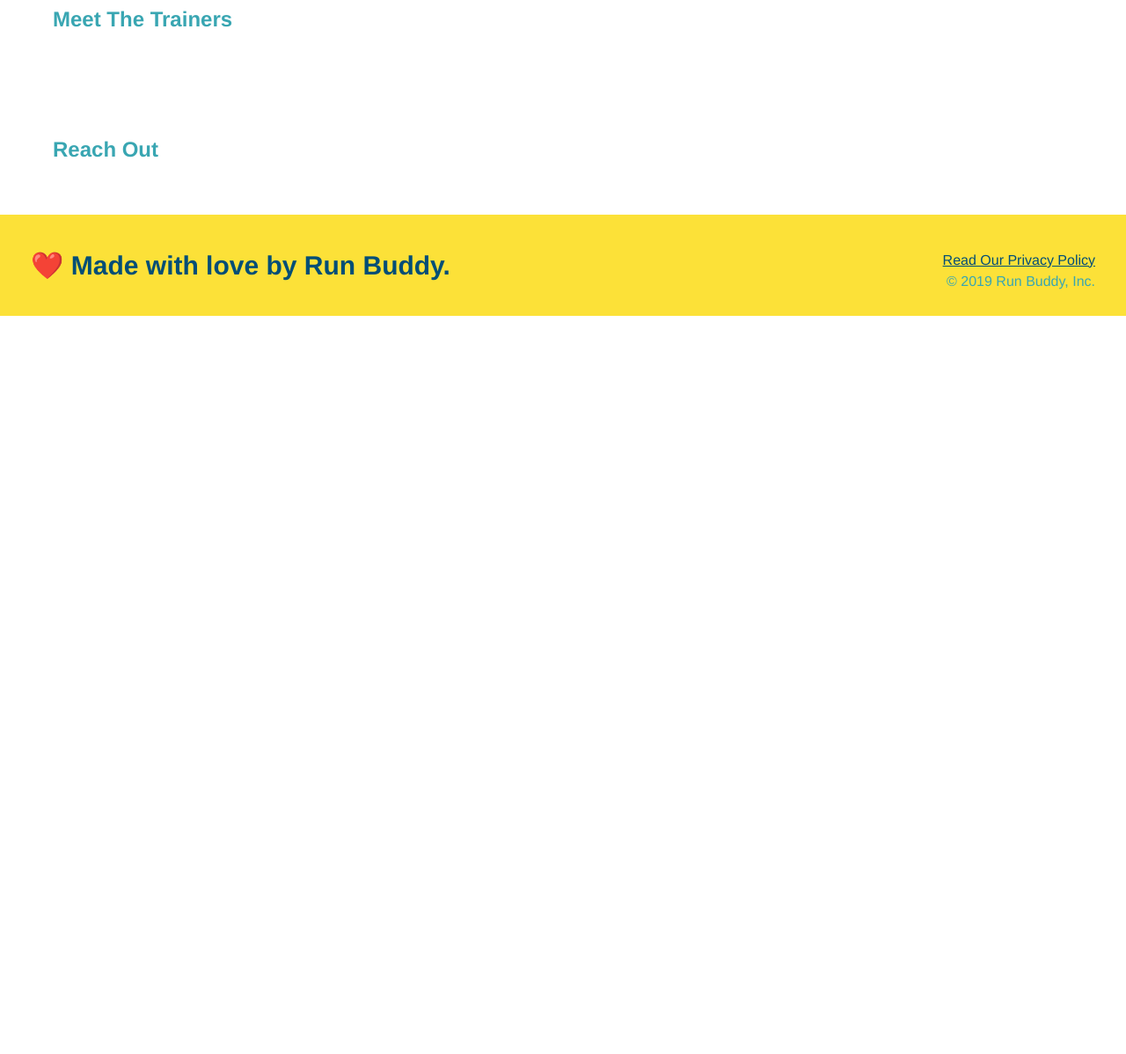
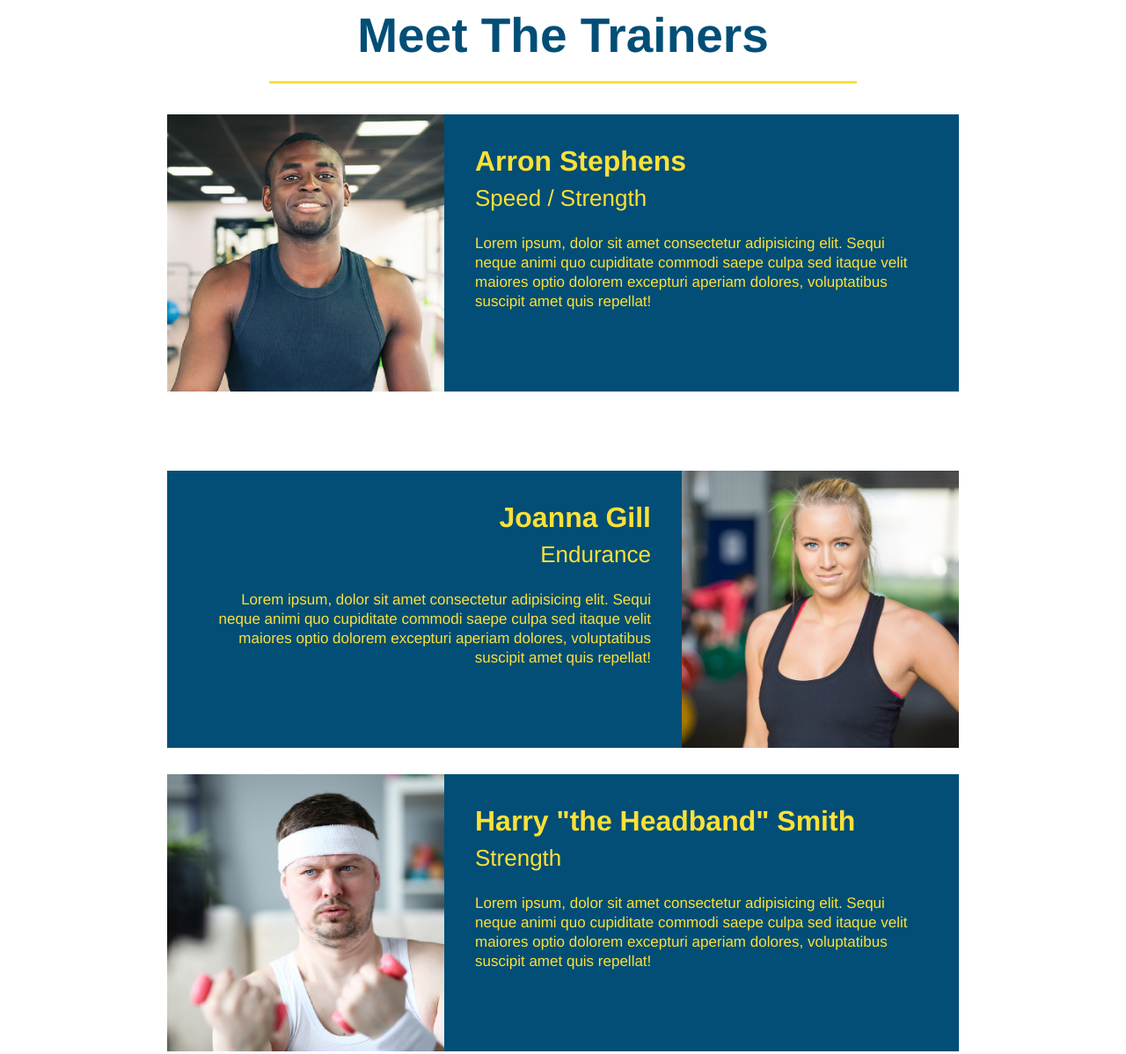
Before and after one commit to Crisawn/run-buddy, a plain HTML site: page index.html in a window 1280 px wide. Shown: the part 2800-3998 px from the top of the page at 88% size. Before the commit the page ends 3159 px from the top, so only its background shows below. Drawn offline with Linux system fonts and the light colour scheme.

Commit message:
added trainers

```diff
--- a/assets/css/style.css
+++ b/assets/css/style.css
@@ -164,3 +164,45 @@ header {
       .steps span {
           font-size: 38px;
       }
+    .trainers {
+        text-align: center;
+    }
+    .trainer {
+        width: 900px;
+        margin: 0 auto 30px auto;
+        background: #024e76;
+        color: #fce138;
+        overflow: auto;
+    }
+    .trainer img {
+        width: 35%;
+        float: left;
+    }
+    .trainer-bio {
+        padding: 35px;
+        float: left;
+        width: 65%;
+    }
+    .text-left {
+        text-align: left;
+      }
+
+      .text-right {
+        text-align: right;
+      }
+
+      .trainer-bio h3 {
+        font-size: 32px;
+        margin-bottom: 8px;
+      }
+
+      .trainer-bio h4 {
+        font-weight: lighter;
+        font-size: 26px;
+        margin-bottom: 25px;
+      }
+
+      .trainer-bio p {
+        font-size: 17px;
+        line-height: 1.3;
+      }
--- a/index.html
+++ b/index.html
@@ -105,9 +105,46 @@
 </section>
 
 <!-- "meet the trainers" section -->
-<section>
-  <h2>Meet The Trainers</h2>
+<section id="your-trainers"class="trainers">
+  <h2 class="section-title primary-border">Meet The Trainers</h2>
+<article class="trainer">
+    <img src="./assets/images/trainer-1.jpg"  alt="Arron Stephens in his workout  clothes, ready to pump iron" />
+    <div class="trainer-bio text-left">
+      <h3>Arron Stephens</h3>
+      <h4>Speed / Strength</h4>
+      <p>
+        Lorem ipsum, dolor sit amet consectetur adipisicing elit. Sequi neque animi quo cupiditate commodi saepe culpa sed
+        itaque velit maiores optio dolorem excepturi aperiam dolores, voluptatibus suscipit amet quis repellat!
+      </p>
+    </div>
+  </article>
 </section>
+
+<!-- second trainer bio -->
+<article class="trainer">
+  <div class="trainer-bio text-right">
+    <h3>Joanna Gill</h3>
+    <h4>Endurance</h4>
+    <p>
+      Lorem ipsum, dolor sit amet consectetur adipisicing elit. Sequi neque animi quo cupiditate commodi saepe culpa sed
+      itaque velit maiores optio dolorem excepturi aperiam dolores, voluptatibus suscipit amet quis repellat!
+    </p>
+  </div>
+  <img src="./assets/images/trainer-2.jpg" alt="Joanna Gill cooling off after a workout" />
+</article>
+
+<!-- third trainer bio -->
+<article class="trainer">
+  <img src="./assets/images/trainer-3.jpg" alt="Harry Smith wearing a headband and lifting comically small pink weights" />
+  <div class="trainer-bio text-left">
+    <h3>Harry "the Headband" Smith</h3>
+    <h4>Strength</h4>
+    <p>
+      Lorem ipsum, dolor sit amet consectetur adipisicing elit. Sequi neque animi quo cupiditate commodi saepe culpa sed
+      itaque velit maiores optio dolorem excepturi aperiam dolores, voluptatibus suscipit amet quis repellat!
+    </p>
+  </div>
+</article>
 
 <!-- "reach out" section -->
 <section>
```
Also changed, not shown: assets/images/trainer-1.jpg (added), assets/images/trainer-2.jpg (added), assets/images/trainer-3.jpg (added), 2 other files.
